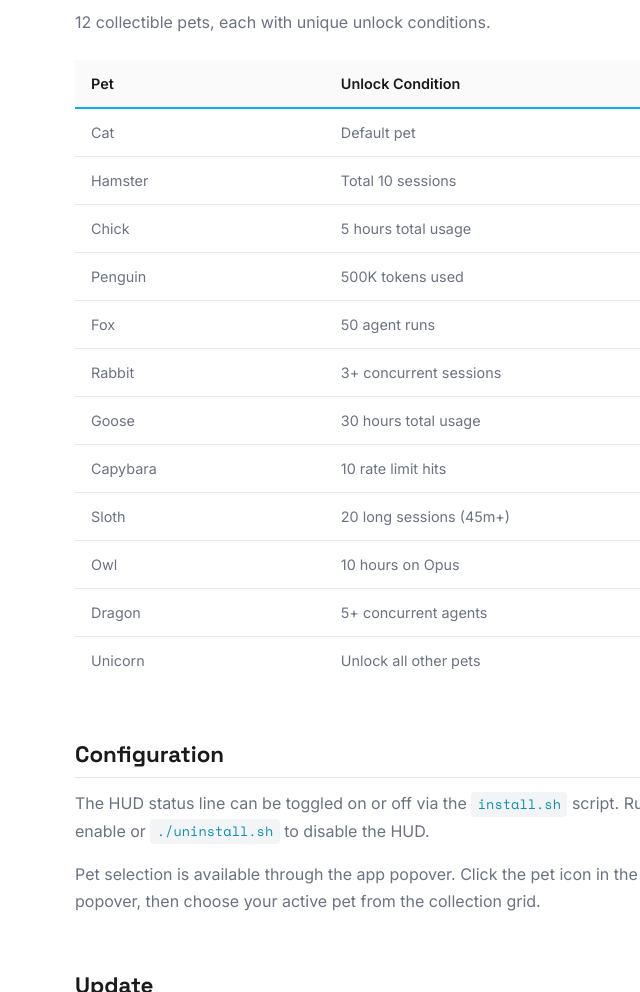
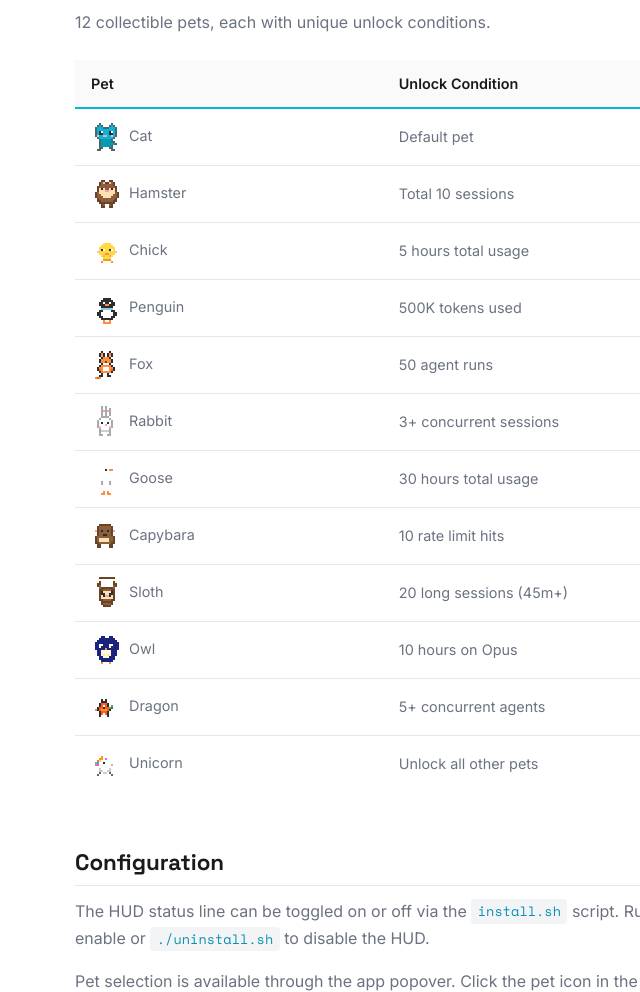
Before and after one commit to Hoya324/oh-my-clawd, a plain HTML site: page docs/docs.html in a window 1280 px wide. Shown: the part 2604-3596 px from the top of the page, without its empty margins (253-893 px from the left). Drawn offline with nearby package versions, Linux system fonts and the light colour scheme.

Commit message:
feat: add pet animation GIFs to docs pages
Landing page pet-grid cards and docs.html collection table
now show animated GIF sprites for all 12 pets.

Co-Authored-By: Claude Opus 4.6 (1M context) <noreply@anthropic.com>

```diff
--- a/docs/docs.html
+++ b/docs/docs.html
@@ -249,51 +249,51 @@ cd claude-hud</code></pre>
         </thead>
         <tbody>
           <tr>
-            <td data-i18n="pet.cat">Cat</td>
+            <td><img src="assets/pets/cat.gif" width="32" height="32" style="image-rendering:pixelated;vertical-align:middle;margin-right:6px;" /><span data-i18n="pet.cat">Cat</span></td>
             <td data-i18n="unlock.cat">Default pet</td>
           </tr>
           <tr>
-            <td data-i18n="pet.hamster">Hamster</td>
+            <td><img src="assets/pets/hamster.gif" width="32" height="32" style="image-rendering:pixelated;vertical-align:middle;margin-right:6px;" /><span data-i18n="pet.hamster">Hamster</span></td>
             <td data-i18n="unlock.hamster">Total 10 sessions</td>
           </tr>
           <tr>
-            <td data-i18n="pet.chick">Chick</td>
+            <td><img src="assets/pets/chick.gif" width="32" height="32" style="image-rendering:pixelated;vertical-align:middle;margin-right:6px;" /><span data-i18n="pet.chick">Chick</span></td>
             <td data-i18n="unlock.chick">5 hours total usage</td>
           </tr>
           <tr>
-            <td data-i18n="pet.penguin">Penguin</td>
+            <td><img src="assets/pets/penguin.gif" width="32" height="32" style="image-rendering:pixelated;vertical-align:middle;margin-right:6px;" /><span data-i18n="pet.penguin">Penguin</span></td>
             <td data-i18n="unlock.penguin">500K tokens used</td>
           </tr>
           <tr>
-            <td data-i18n="pet.fox">Fox</td>
+            <td><img src="assets/pets/fox.gif" width="32" height="32" style="image-rendering:pixelated;vertical-align:middle;margin-right:6px;" /><span data-i18n="pet.fox">Fox</span></td>
             <td data-i18n="unlock.fox">50 agent runs</td>
           </tr>
           <tr>
-            <td data-i18n="pet.rabbit">Rabbit</td>
+            <td><img src="assets/pets/rabbit.gif" width="32" height="32" style="image-rendering:pixelated;vertical-align:middle;margin-right:6px;" /><span data-i18n="pet.rabbit">Rabbit</span></td>
             <td data-i18n="unlock.rabbit">3+ concurrent sessions</td>
           </tr>
           <tr>
-            <td data-i18n="pet.goose">Goose</td>
+            <td><img src="assets/pets/goose.gif" width="32" height="32" style="image-rendering:pixelated;vertical-align:middle;margin-right:6px;" /><span data-i18n="pet.goose">Goose</span></td>
             <td data-i18n="unlock.goose">30 hours total usage</td>
           </tr>
           <tr>
-            <td data-i18n="pet.capybara">Capybara</td>
+            <td><img src="assets/pets/capybara.gif" width="32" height="32" style="image-rendering:pixelated;vertical-align:middle;margin-right:6px;" /><span data-i18n="pet.capybara">Capybara</span></td>
             <td data-i18n="unlock.capybara">10 rate limit hits</td>
           </tr>
           <tr>
-            <td data-i18n="pet.sloth">Sloth</td>
+            <td><img src="assets/pets/sloth.gif" width="32" height="32" style="image-rendering:pixelated;vertical-align:middle;margin-right:6px;" /><span data-i18n="pet.sloth">Sloth</span></td>
             <td data-i18n="unlock.sloth">20 long sessions (45m+)</td>
           </tr>
           <tr>
-            <td data-i18n="pet.owl">Owl</td>
+            <td><img src="assets/pets/owl.gif" width="32" height="32" style="image-rendering:pixelated;vertical-align:middle;margin-right:6px;" /><span data-i18n="pet.owl">Owl</span></td>
             <td data-i18n="unlock.owl">10 hours on Opus</td>
           </tr>
           <tr>
-            <td data-i18n="pet.dragon">Dragon</td>
+            <td><img src="assets/pets/dragon.gif" width="32" height="32" style="image-rendering:pixelated;vertical-align:middle;margin-right:6px;" /><span data-i18n="pet.dragon">Dragon</span></td>
             <td data-i18n="unlock.dragon">5+ concurrent agents</td>
           </tr>
           <tr>
-            <td data-i18n="pet.unicorn">Unicorn</td>
+            <td><img src="assets/pets/unicorn.gif" width="32" height="32" style="image-rendering:pixelated;vertical-align:middle;margin-right:6px;" /><span data-i18n="pet.unicorn">Unicorn</span></td>
             <td data-i18n="unlock.unicorn">Unlock all other pets</td>
           </tr>
         </tbody>
```
Also changed, not shown: docs/index.html (+12 -0 lines).
